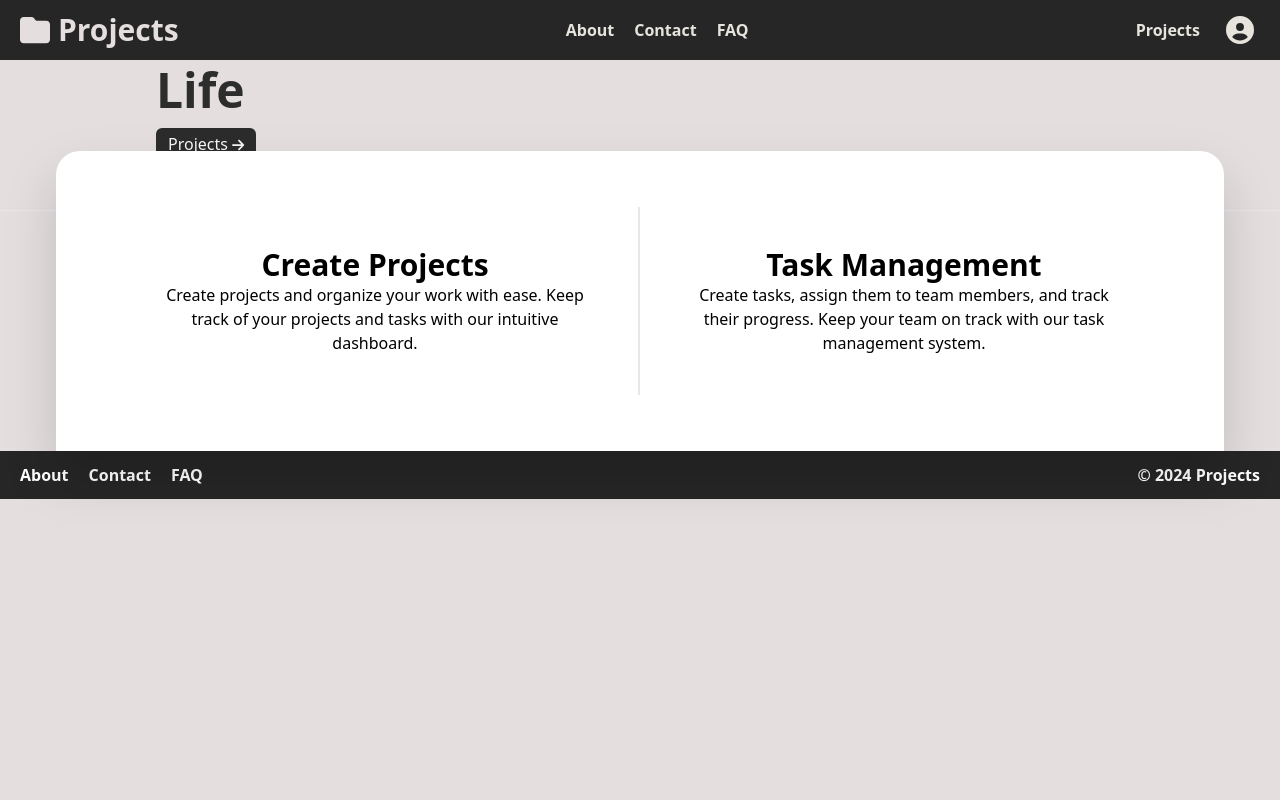
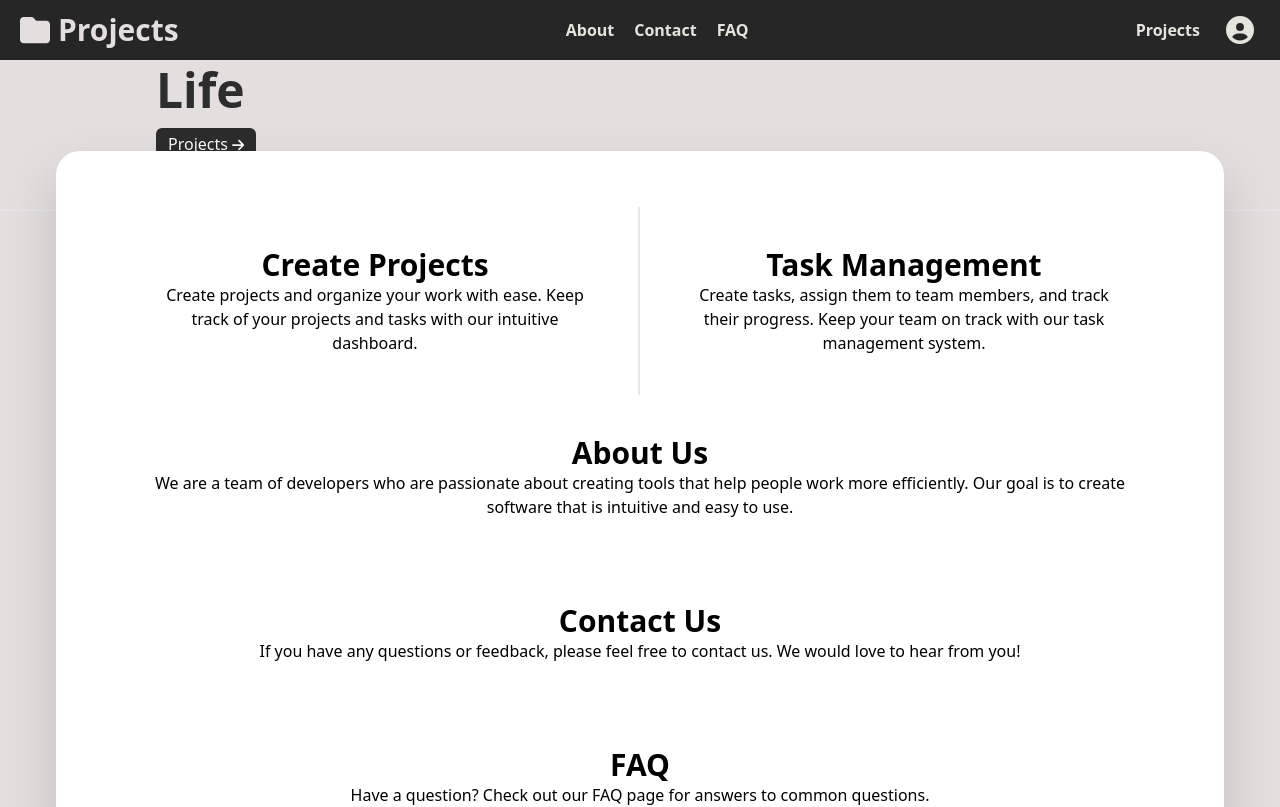
Before and after one commit to pacasiano/Workwize, a React (Vite) app: page / in a window 1280 px wide. Shown: the top 807 px of the page. Built offline with nearby package versions, Linux system fonts and the light colour scheme.

Commit message:
Minor adjustments to landing page

```diff
--- a/Frontend/components/general/header.jsx
+++ b/Frontend/components/general/header.jsx
@@ -21,9 +21,9 @@ const Header = ({loggedIn}) => {
                 </Link>
 
                 <div className=' flex flex-row gap-5 justify-center'>
-                    <Link to="/about" className="text-[#e6e4dd] text-md font-bold transition-all ease-in-out hover:scale-105 hover:cursor-pointer">About</Link>
-                    <Link to="/contact" className="text-[#e6e4dd] text-md font-bold transition-all ease-in-out hover:scale-105 hover:cursor-pointer">Contact</Link>
-                    <Link to="/faq" className="text-[#e6e4dd] text-md font-bold transition-all ease-in-out hover:scale-105 hover:cursor-pointer">FAQ</Link>
+                    <Link to="/#about" className="text-[#e6e4dd] text-md font-bold transition-all ease-in-out hover:scale-105 hover:cursor-pointer">About</Link>
+                    <Link to="/#contact" className="text-[#e6e4dd] text-md font-bold transition-all ease-in-out hover:scale-105 hover:cursor-pointer">Contact</Link>
+                    <Link to="/#faq" className="text-[#e6e4dd] text-md font-bold transition-all ease-in-out hover:scale-105 hover:cursor-pointer">FAQ</Link>
                 </div>
 
                 <div className='flex flex-row justify-end items-center gap-5 '>
--- a/Frontend/pages/landing.jsx
+++ b/Frontend/pages/landing.jsx
@@ -5,7 +5,31 @@ import { Link } from "react-router-dom"
 import { FontAwesomeIcon } from '@fortawesome/react-fontawesome';
 import { faArrowRight } from '@fortawesome/free-solid-svg-icons';
 
+import { useEffect, useRef } from 'react';
+import { useLocation } from 'react-router-dom';
+
 export default function Landing() {
+
+  const location = useLocation();
+  const lastHash = useRef('');
+
+
+  // listen to location change using useEffect with location as dependency
+  // https://jasonwatmore.com/react-router-v6-listen-to-location-route-change-without-history-listen
+  useEffect(() => {
+    if (location.hash) {
+      lastHash.current = location.hash.slice(1); // safe hash for further use after navigation
+    }
+
+    if (lastHash.current && document.getElementById(lastHash.current)) {
+      setTimeout(() => {
+        document
+          .getElementById(lastHash.current)
+          ?.scrollIntoView({ behavior: 'smooth', block: 'start' });
+        lastHash.current = '';
+      }, 100);
+    }
+  }, [location]);
 
   return (
     <div className="flex flex-col bg-[#e4dede]">
@@ -36,7 +60,29 @@ export default function Landing() {
               </div>
             </div>
 
-            <div>
+            <div className="flex flex-col gap-1">
+
+              {/* about */}
+              <div className="flex flex-col gap-5 text-center">
+                <div className="p-10">
+                  <div id="about" className="text-3xl font-bold">About Us</div>
+                  <div className="text-md">We are a team of developers who are passionate about creating tools that help people work more efficiently. Our goal is to create software that is intuitive and easy to use.</div>
+                </div>
+              </div>
+              {/* contact */}
+              <div className="flex flex-col gap-5 text-center">
+                <div className="p-10">
+                  <div id="contact" className="text-3xl font-bold">Contact Us</div>
+                  <div className="text-md">If you have any questions or feedback, please feel free to contact us. We would love to hear from you!</div>
+                </div>
+              </div>
+              {/* faq */}
+              <div className="flex flex-col gap-5 text-center">
+                <div className="p-10">
+                  <div id="faq" className="text-3xl font-bold">FAQ</div>
+                  <div className="text-md">Have a question? Check out our FAQ page for answers to common questions.</div>
+                </div>
+              </div>
 
             </div>
 
```
Also changed, not shown: Frontend/App.jsx (line endings or trailing spaces).
